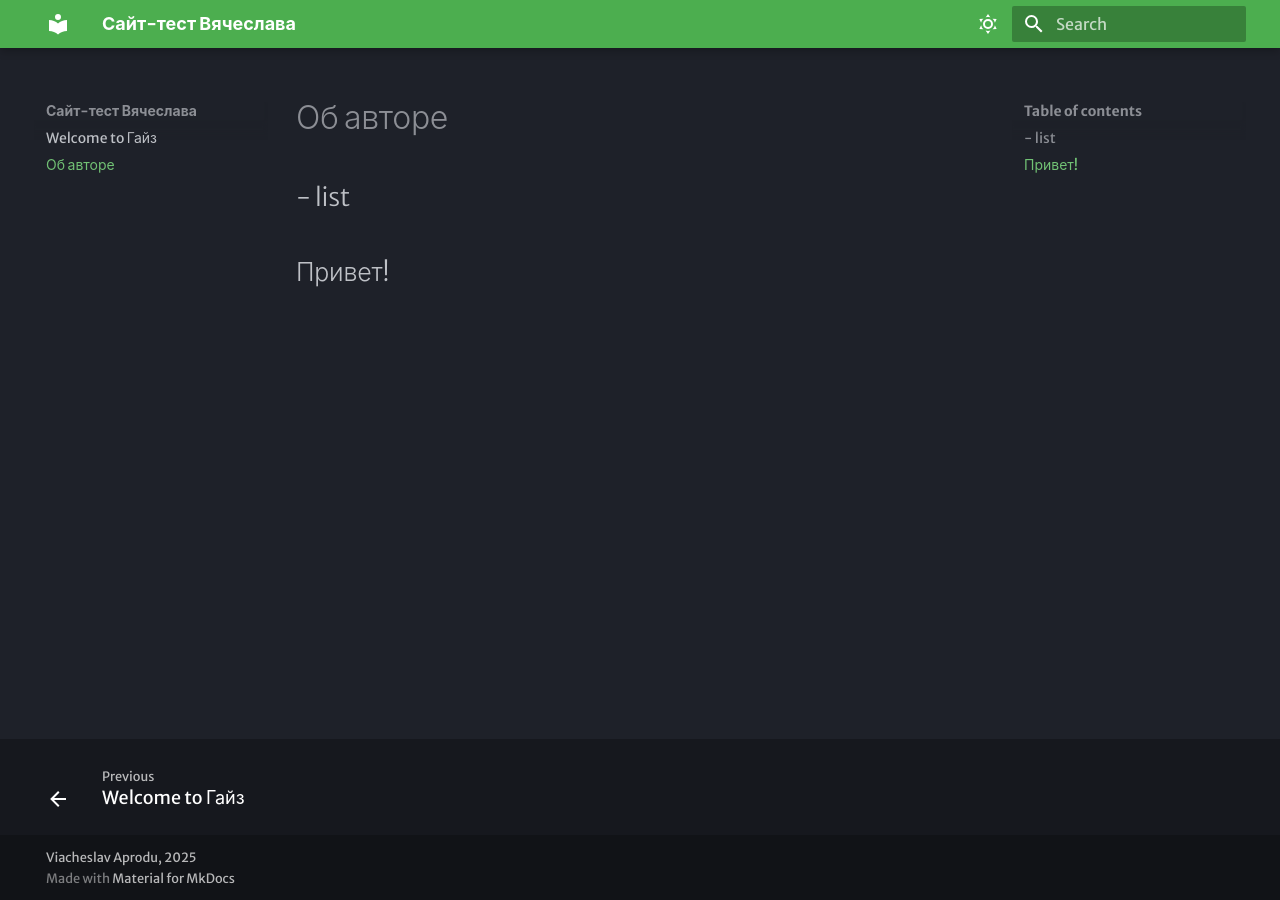
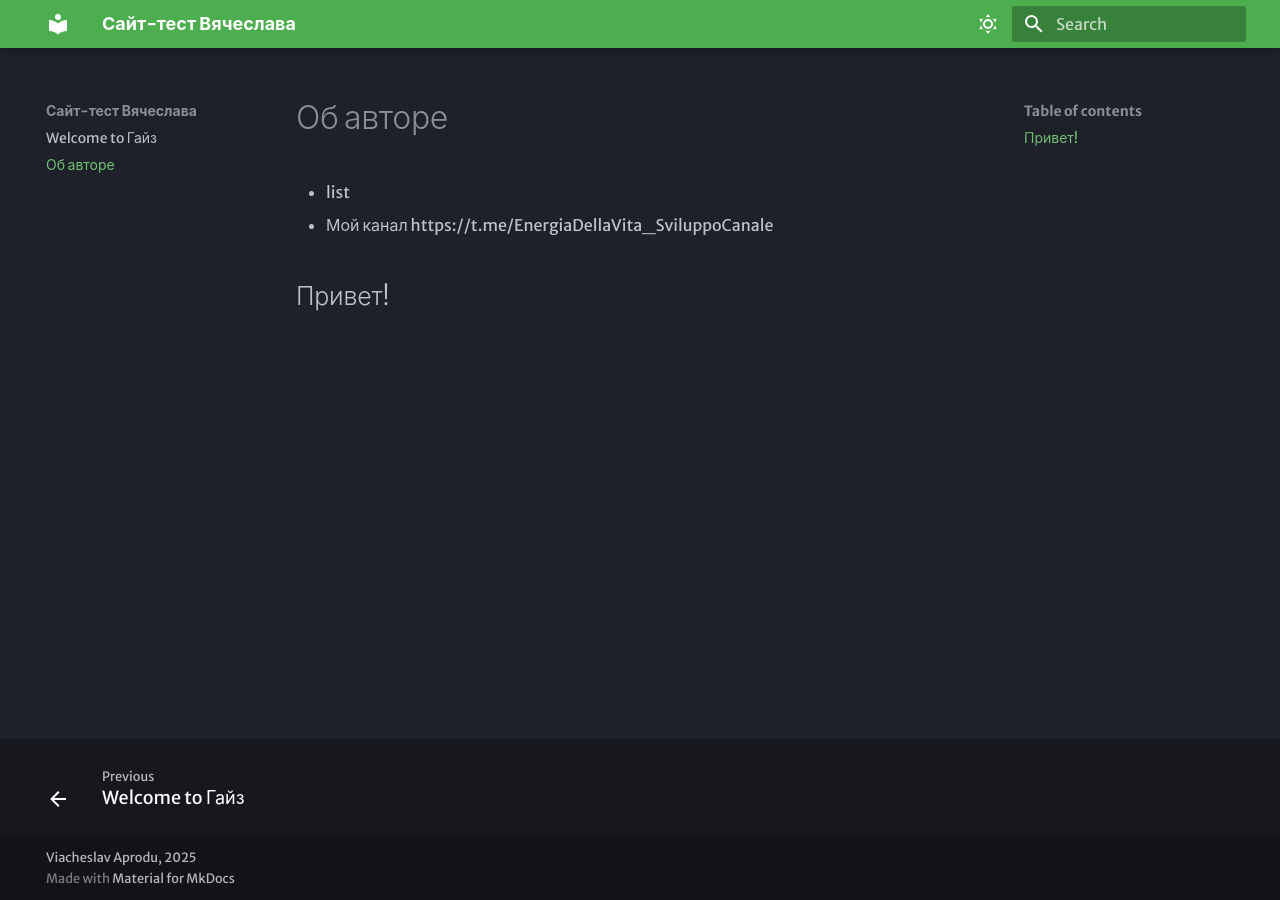
Before and after one commit to Vjacheslav772/mkdocs-demo, an MkDocs documentation site: the page built from docs/Об авторе.md, in a window 1280 px wide. Built offline with MkDocs 1.6.1 and Material for MkDocs 9.7.7, drawn with Linux system fonts in a browser that asks for light colours; some web fonts are replaced.

Commit message:
Добавил на стр об авторе ссылку

```diff
--- a/docs/Об авторе.md
+++ b/docs/Об авторе.md
@@ -1,7 +1,7 @@
 # Об авторе
 
 - list
--
+- Мой канал https://t.me/EnergiaDellaVita_SviluppoCanale
 
 
 ## Привет!
```
